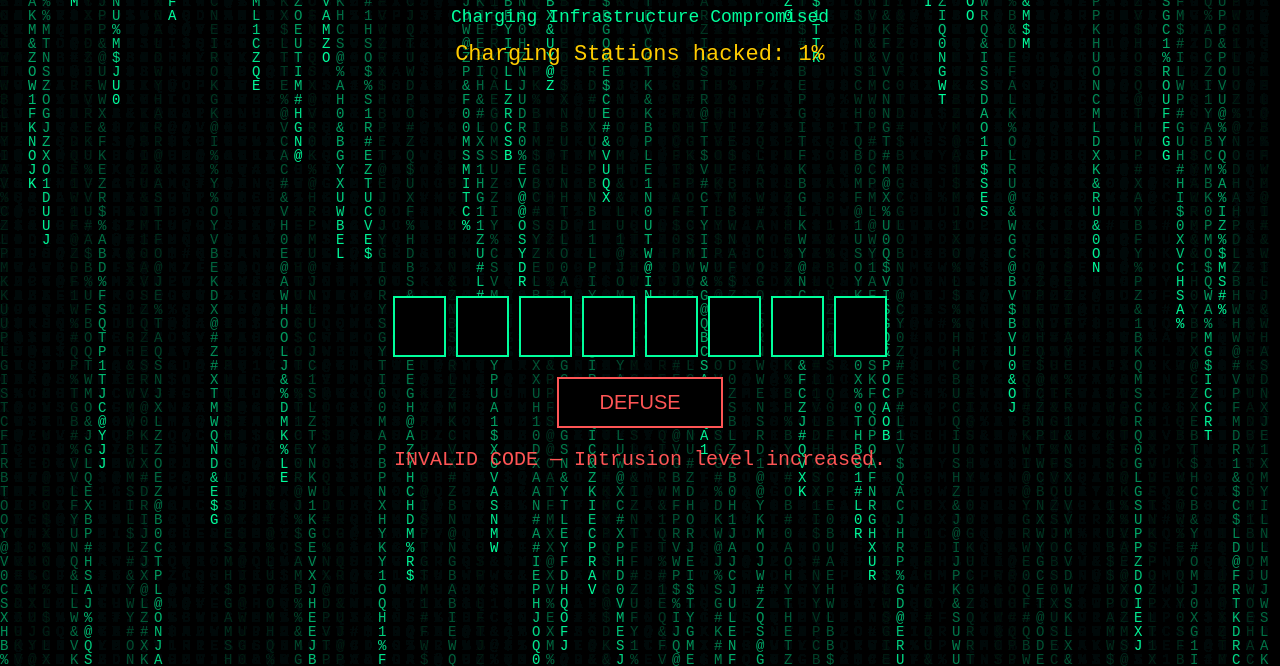
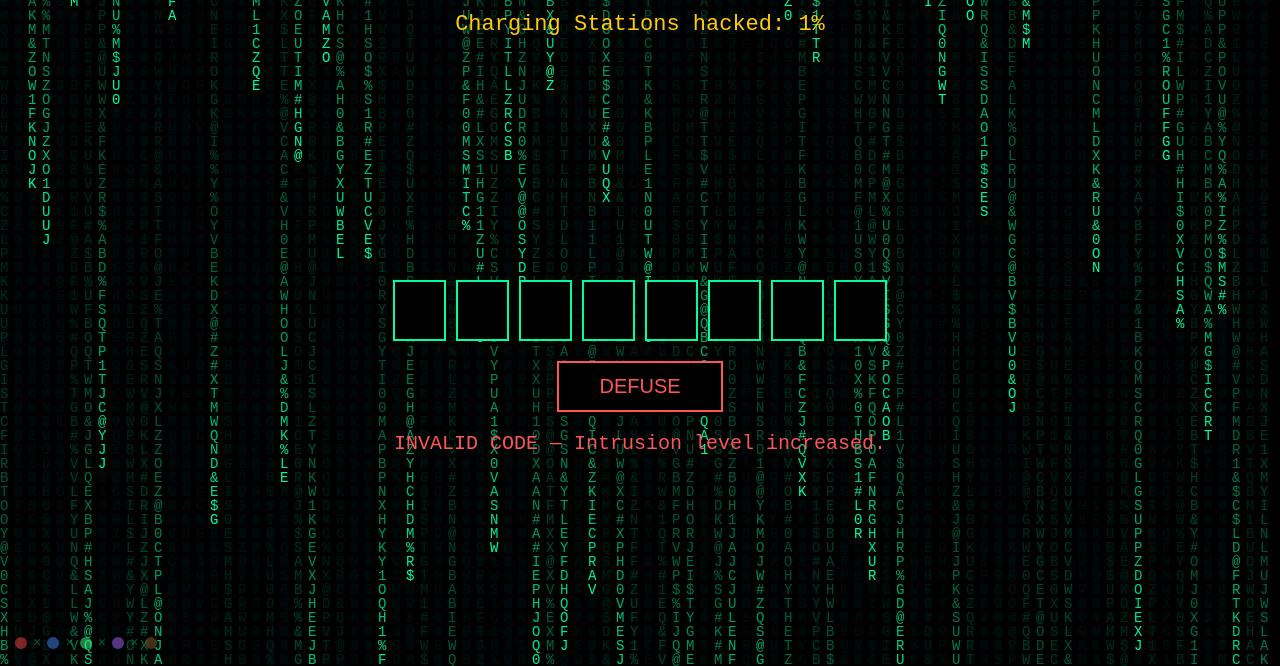
Before and after one commit to fabiofernandesfcf/FinalCode, a plain HTML site: page index.html in a window 1280 px wide. Both pictures are taken after a click on the button "DEFUSE". Shown: the part 134-800 px from the top of the page. Drawn offline with Linux system fonts and the light colour scheme.

Commit message:
Refactor index.html for styling and functionality
Refactor styles and update logic for matrix effect and timer.

```diff
--- a/index.html
+++ b/index.html
@@ -14,9 +14,10 @@ html, body {
   background: black;
   color: #00ff9c;
   overflow: hidden;
+  transition: background 1s ease;
 }
 
-/* MATRIX BACKGROUND */
+/* MATRIX */
 canvas {
   position: fixed;
   top: 0;
@@ -24,7 +25,7 @@ canvas {
   z-index: 0;
 }
 
-/* MAIN PANEL */
+/* MAIN */
 .panel {
   position: relative;
   z-index: 2;
@@ -46,11 +47,6 @@ h1 {
   font-size: 48px;
   margin: 10px 0;
   color: #ff5555;
-}
-
-.status {
-  font-size: 18px;
-  margin-top: 5px;
 }
 
 .hacked {
@@ -95,12 +91,45 @@ button:hover {
 .message {
   margin-top: 20px;
   font-size: 20px;
+  max-width: 600px;
 }
 
-/* FOOTER */
-.footer {
+/* GROUP INDICATOR */
+.groups {
+  position: fixed;
+  bottom: 15px;
+  left: 15px;
+  display: flex;
+  align-items: center;
+  gap: 6px;
+  opacity: 0.5;
+  z-index: 3;
+}
+
+.dot {
+  width: 12px;
+  height: 12px;
+  border-radius: 50%;
+}
+
+.mult {
   font-size: 14px;
-  opacity: 0.8;
+  opacity: 0.7;
+}
+
+.red { background: #ff4444; }
+.blue { background: #4488ff; }
+.green { background: #44ff88; }
+.purple { background: #aa66ff; }
+.brown { background: #8b5a2b; }
+
+/* SAFE MODE */
+.safe {
+  background: #0b1d14;
+}
+
+.safe canvas {
+  display: none;
 }
 </style>
 </head>
@@ -113,7 +142,6 @@ button:hover {
   <div>
     <h1>SYSTEM BREACH DETECTED</h1>
     <div class="timer" id="timer">90:00</div>
-    <div class="status">Charging Infrastructure Compromised</div>
     <div class="hacked" id="hacked">Charging Stations hacked: 0%</div>
   </div>
 
@@ -130,7 +158,6 @@ button:hover {
     </div>
 
     <button id="defuse">DEFUSE</button>
-
     <div class="message" id="message"></div>
   </div>
 
@@ -139,11 +166,19 @@ button:hover {
   </div>
 </div>
 
+<!-- GROUP HINT -->
+<div class="groups">
+  <div class="dot red"></div><span class="mult">×</span>
+  <div class="dot blue"></div><span class="mult">×</span>
+  <div class="dot green"></div><span class="mult">×</span>
+  <div class="dot purple"></div><span class="mult">×</span>
+  <div class="dot brown"></div>
+</div>
+
 <script>
-/* ================= MATRIX EFFECT ================= */
+/* MATRIX */
 const canvas = document.getElementById("matrix");
 const ctx = canvas.getContext("2d");
-
 canvas.width = window.innerWidth;
 canvas.height = window.innerHeight;
 
@@ -152,30 +187,29 @@ const fontSize = 14;
 const columns = canvas.width / fontSize;
 const drops = Array.from({ length: columns }, () => 1);
 
+let matrixInterval;
+
 function drawMatrix() {
   ctx.fillStyle = "rgba(0,0,0,0.05)";
   ctx.fillRect(0, 0, canvas.width, canvas.height);
-
   ctx.fillStyle = "#00ff9c";
   ctx.font = fontSize + "px monospace";
 
   drops.forEach((y, i) => {
     const text = letters[Math.floor(Math.random() * letters.length)];
     ctx.fillText(text, i * fontSize, y * fontSize);
-    if (y * fontSize > canvas.height && Math.random() > 0.975) {
-      drops[i] = 0;
-    }
+    if (y * fontSize > canvas.height && Math.random() > 0.975) drops[i] = 0;
     drops[i]++;
   });
 }
 
-setInterval(drawMatrix, 33);
+matrixInterval = setInterval(drawMatrix, 33);
 
-/* ================= LOGIC ================= */
+/* LOGIC */
 const CORRECT_CODE = "14282944";
-let timeLeft = 90 * 60; // seconds
+let timeLeft = 90 * 60;
 let hackedPercent = 0;
-let exploded = false;
+let finished = false;
 
 const timerEl = document.getElementById("timer");
 const hackedEl = document.getElementById("hacked");
@@ -184,40 +218,51 @@ const inputs = document.querySelectorAll("input");
 
 inputs.forEach((input, idx) => {
   input.addEventListener("input", () => {
-    if (input.value && idx < inputs.length - 1) {
-      inputs[idx + 1].focus();
-    }
+    if (input.value && idx < inputs.length - 1) inputs[idx + 1].focus();
   });
 });
 
-function updateTimer() {
+const startTime = Date.now();
+
+const timerInterval = setInterval(() => {
+  if (finished) return;
+
   const min = Math.floor(Math.abs(timeLeft) / 60);
   const sec = Math.abs(timeLeft) % 60;
   timerEl.textContent = `${min}:${sec.toString().padStart(2, "0")}`;
 
   if (timeLeft <= 0) {
-    exploded = true;
     hackedPercent = Math.min(100, hackedPercent + 0.05);
     hackedEl.textContent = `Charging Stations hacked: ${hackedPercent.toFixed(1)}%`;
   }
 
   timeLeft--;
-}
-
-setInterval(updateTimer, 1000);
+}, 1000);
 
 document.getElementById("defuse").addEventListener("click", () => {
+  if (finished) return;
+
   const code = Array.from(inputs).map(i => i.value).join("");
 
   if (code === CORRECT_CODE) {
-    if (!exploded && hackedPercent < 100) {
+    finished = true;
+    clearInterval(timerInterval);
+    clearInterval(matrixInterval);
+
+    document.body.classList.add("safe");
+
+    const elapsed = Math.floor((Date.now() - startTime) / 1000);
+    const min = Math.floor(elapsed / 60);
+    const sec = elapsed % 60;
+
+    if (timeLeft > 0 && hackedPercent < 100) {
       messageEl.style.color = "#00ff9c";
       messageEl.textContent =
-        "ACCESS GRANTED — Infrastructure secured. Attack neutralized.";
+        `ACCESS GRANTED — Infrastructure secured in ${min}m ${sec}s. All systems stable.`;
     } else {
       messageEl.style.color = "#ffcc00";
       messageEl.textContent =
-        "SYSTEM UNLOCKED — But too late. Infrastructure already compromised.";
+        `SYSTEM UNLOCKED in ${min}m ${sec}s — but too late. Infrastructure already compromised.`;
     }
   } else {
     hackedPercent = Math.min(100, hackedPercent + 1);
```
